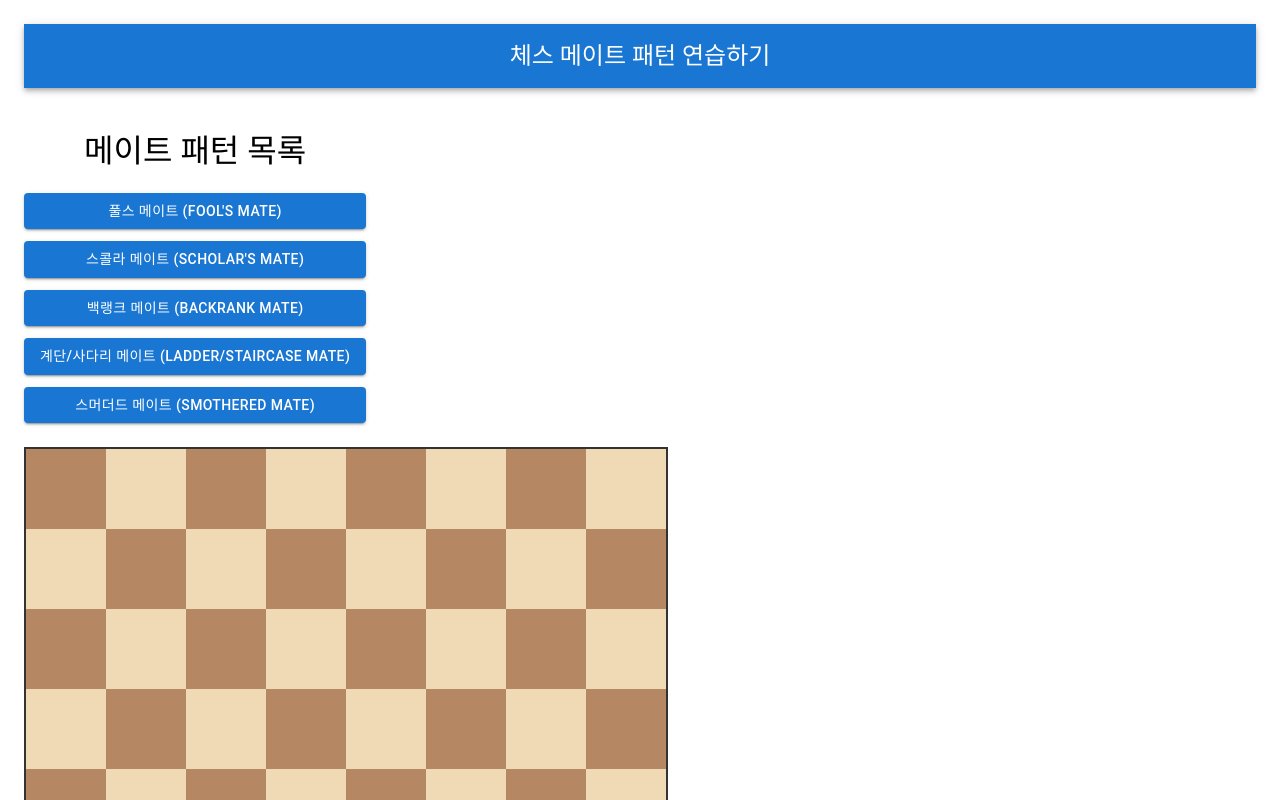
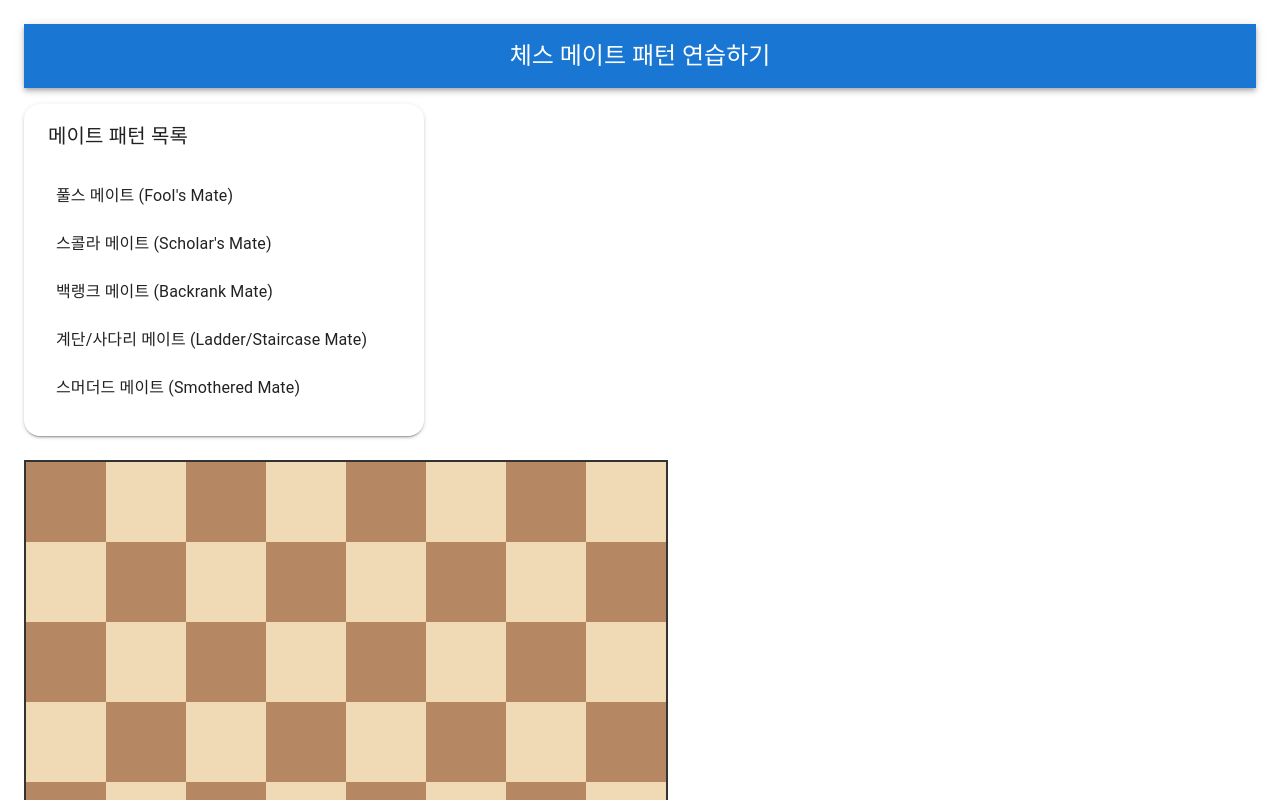
Before and after one commit to NaturalSoda4552/chess-mate-pattern, a React (Vite) app: page / in a window 1280 px wide. Shown: the top 800 px of the page. Built offline with nearby package versions, Linux system fonts and the light colour scheme.

Commit message:
refactor(PatternSelector.jsx): PatternSelector 컴포넌트 디자인 수정

```diff
--- a/src/components/PatternSelector.jsx
+++ b/src/components/PatternSelector.jsx
@@ -1,41 +1,60 @@
-import styled from 'styled-components';
-import { Button } from '@mui/material';
-
-const SelectorContainer = styled.div`
-  display: flex;
-  flex-direction: column;
-  align-items: center;
-
-  h1 {
-    font-weight: 500;
-  }
-`;
-
-const Title = styled.div``;
-const ButtonGroup = styled.div`
-  display: flex;
-  flex-direction: column;
-  gap: 12px;
-`;
+import { useState } from 'react';
+import {
+  Paper,
+  List,
+  ListItem,
+  ListItemButton,
+  ListItemText,
+  Typography,
+  Box,
+} from '@mui/material';
 
 const PatternSelector = ({ patterns, onPatternSelect }) => {
+  const [selectedIndex, setSelectedIndex] = useState(null);
+
+  const handleListItemClick = (index) => {
+    setSelectedIndex(index);
+    onPatternSelect(index);
+  };
+
   return (
-    <SelectorContainer>
-      <Title>
-        <h1>메이트 패턴 목록</h1>
-      </Title>
-      <ButtonGroup>
-        {patterns.map((pattern) => (
-          <Button
-            key={pattern.id}
-            variant="contained"
-            onClick={() => onPatternSelect(pattern.id)}
-          >
-            {pattern.name}
-          </Button>
+    <Paper
+      elevation={2}
+      sx={{
+        borderRadius: 4,
+        padding: 2,
+        width: '400px',
+        boxSizing: 'border-box',
+      }}
+    >
+      <Box sx={{ mb: 1.5, pl: 1 }}>
+        <Typography variant="h6" component="h1" fontWeight={500}>
+          메이트 패턴 목록
+        </Typography>
+      </Box>
+      <List component="nav" aria-label="mate patterns">
+        {patterns.map((pattern, index) => (
+          <ListItem key={pattern.id} disablePadding>
+            <ListItemButton
+              selected={selectedIndex === index}
+              onClick={() => handleListItemClick(index)}
+              sx={{
+                borderRadius: 1,
+                '&.Mui-selected': {
+                  backgroundColor: 'rgba(126, 87, 194, 0.1)', // 연한 보라색 배경
+                  borderLeft: '4px solid #7E57C2', // 보라색 테두리
+                  '&:hover': {
+                    backgroundColor: 'rgba(126, 87, 194, 0.15)',
+                  },
+                },
+              }}
+            >
+              <ListItemText primary={pattern.name} />
+            </ListItemButton>
+          </ListItem>
         ))}
-      </ButtonGroup>
-    </SelectorContainer>
+      </List>
+    </Paper>
   );
 };
 
```
